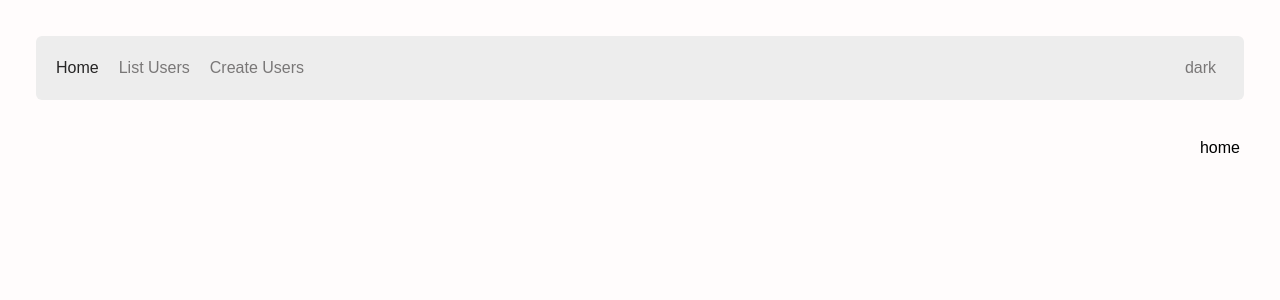
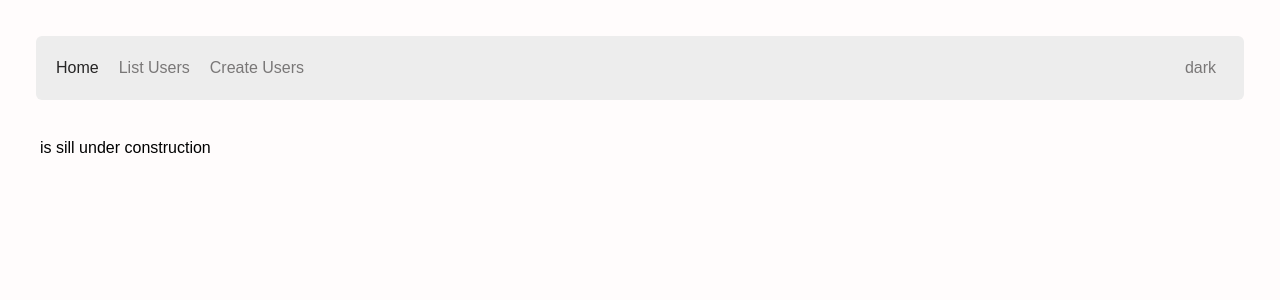
Before and after one commit to deegha/userlist, a Next.js app: page / in a window 1280 px wide. Shown: the top 300 px of the page. Built offline with nearby package versions, Linux system fonts and the light colour scheme.

Commit message:
UI changes

```diff
--- a/src/components/button/button.tsx
+++ b/src/components/button/button.tsx
@@ -21,7 +21,7 @@ export const Button = ({
       'bg-gray-100 text-gray-800 hover:bg-gray-200 focus:ring-gray-300',
     danger: 'bg-red-600 text-white hover:bg-red-700 focus:ring-red-300',
   };
-  const disabledStyles = `opacity-50 cursor-not-allowed`;
+  const disabledStyles = `opacity-80 cursor-not-allowed`;
   return (
     <button
       onClick={onClick}
--- a/src/components/layout/layout.tsx
+++ b/src/components/layout/layout.tsx
@@ -10,7 +10,7 @@ export const Layout = ({ children }: ILayout) => {
 
   return (
     <main
-      className={`flex flex-col items-center justify-start theme-${theme} min-h-screen bg-bgSecondary`}
+      className={`flex flex-col items-center justify-start theme-${theme} mb-[50px] min-h-screen bg-bgSecondary`}
     >
       <Navigation />
       <div className="flex w-full flex-col gap-5 px-10">{children}</div>
--- a/src/pages/index.tsx
+++ b/src/pages/index.tsx
@@ -3,7 +3,7 @@ import { Layout } from '@/components';
 export default function Dashboard() {
   return (
     <Layout>
-      <div className="flex w-full justify-end">home</div>
+      <div> is sill under construction</div>
     </Layout>
   );
 }
```
